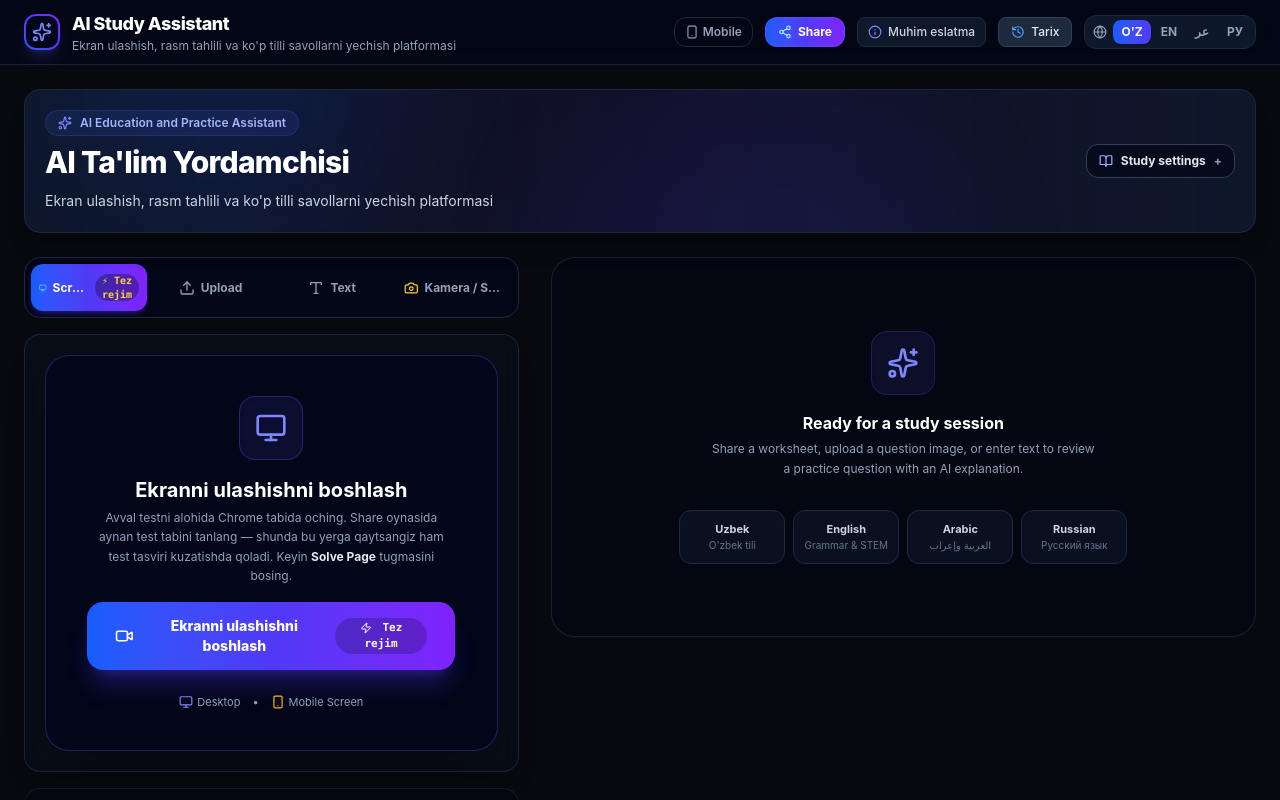
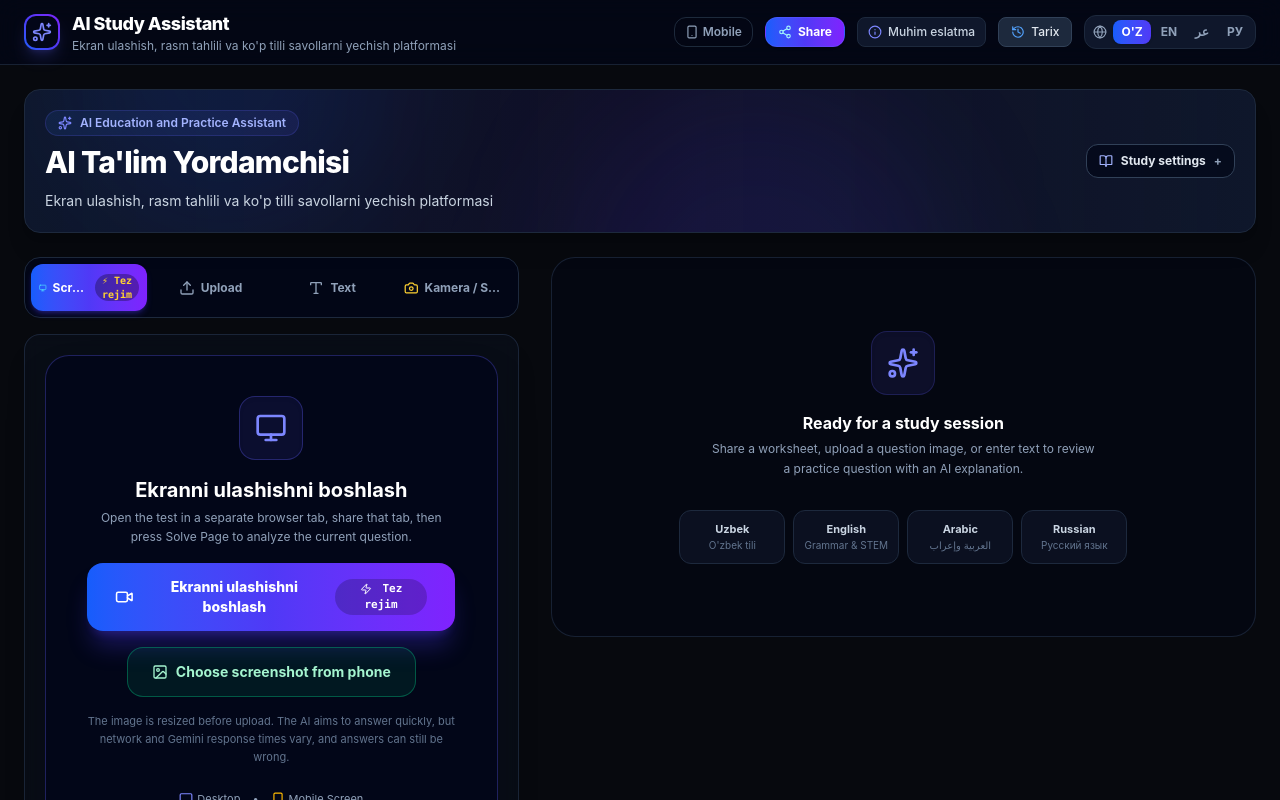
Before and after one commit to uzproguz-byte/AI-secret-App, a React (Vite) app: page / in a window 1280 px wide. Shown: the top 800 px of the page. Built offline with nearby package versions, Linux system fonts and the light colour scheme.

Commit message:
fix: add Android screenshot fallback to main screen solver

```diff
--- a/src/components/ScreenSharePanel.tsx
+++ b/src/components/ScreenSharePanel.tsx
@@ -5,6 +5,7 @@ import {
   AlertCircle,
   RefreshCw,
   Video,
+  Image as ImageIcon,
   Eye,
   Sparkles,
   Zap,
@@ -76,6 +77,8 @@ export const ScreenSharePanel: React.FC<Props> = ({
   isRtl,
 }) => {
   const videoRef = useRef<HTMLVideoElement | null>(null);
+  const screenshotInputRef = useRef<HTMLInputElement | null>(null);
+  const isMobileBrowser = /Android|iPhone|iPad|iPod|Mobile/i.test(navigator.userAgent);
   const streamRef = useRef<MediaStream | null>(null);
   const baselineSignatureRef = useRef<number[] | null>(null);
   const autoAnalysisInFlightRef = useRef(false);
@@ -87,6 +90,7 @@ export const ScreenSharePanel: React.FC<Props> = ({
   const [capturedPreview, setCapturedPreview] = useState<string | null>(null);
   const [autoSolveActive, setAutoSolveActive] = useState<boolean>(false);
   const [autoQuestionCount, setAutoQuestionCount] = useState<number>(0);
+  const [isPreparingScreenshot, setIsPreparingScreenshot] = useState<boolean>(false);
 
   // Stop sharing cleanup
   const stopScreenShare = useCallback(() => {
@@ -240,7 +244,8 @@ export const ScreenSharePanel: React.FC<Props> = ({
       if (autoTriggered) setAutoQuestionCount((count) => count + 1);
       // Higher vision resolution is intentional: it helps separate adjacent questions
       // and read small option labels. The server still returns quickly where possible.
-      onAnalyzeFrame(dataUrl, false);
+      // Fast mode reduces vision latency; the model is instructed to say when unsure rather than guess.
+      onAnalyzeFrame(dataUrl, true);
     } catch (err: any) {
       console.error('Frame capture error:', err);
       setErrorMessage('Could not capture the shared screen. Please try again.');
@@ -248,6 +253,43 @@ export const ScreenSharePanel: React.FC<Props> = ({
     }
   }, [isLoading, onAnalyzeFrame, autoSolveActive]);
 
+  // Android Chrome usually cannot provide a webpage with a live device-screen stream.
+  // Offer a file picker in the main Screen Share panel as a reliable mobile fallback.
+  const handleMobileScreenshot = async (event: React.ChangeEvent<HTMLInputElement>) => {
+    const file = event.target.files?.[0];
+    event.target.value = '';
+    if (!file) return;
+    if (!file.type.startsWith('image/')) { setErrorMessage('Choose a screenshot image (PNG, JPG, or WEBP).'); return; }
+    if (file.size > 20 * 1024 * 1024) { setErrorMessage('That image is over 20 MB. Choose a smaller screenshot.'); return; }
+    setIsPreparingScreenshot(true);
+    setErrorMessage(null);
+    try {
+      const dataUrl = await new Promise<string>((resolve, reject) => {
+        const reader = new FileReader();
+        reader.onerror = () => reject(new Error('Could not read that image. Please choose it again.'));
+        reader.onload = () => resolve(String(reader.result || ''));
+        reader.readAsDataURL(file);
+      });
+      const image = await new Promise<HTMLImageElement>((resolve, reject) => {
+        const img = new Image();
+        img.onload = () => resolve(img);
+        img.onerror = () => reject(new Error('That image could not be opened. Try another screenshot.'));
+        img.src = dataUrl;
+      });
+      const scale = Math.min(1, 1440 / Math.max(image.naturalWidth, image.naturalHeight));
+      const canvas = document.createElement('canvas');
+      canvas.width = Math.max(1, Math.round(image.naturalWidth * scale));
+      canvas.height = Math.max(1, Math.round(image.naturalHeight * scale));
+      const context = canvas.getContext('2d');
+      if (!context) throw new Error('Image processing is unavailable in this browser.');
+      context.drawImage(image, 0, 0, canvas.width, canvas.height);
+      const optimizedImage = canvas.toDataURL('image/jpeg', 0.86);
+      setCapturedPreview(optimizedImage);
+      onAnalyzeFrame(optimizedImage, true);
+    } catch (error: any) {
+      setErrorMessage(error?.message || 'Could not prepare that screenshot. Please try again.');
+    } finally { setIsPreparingScreenshot(false); }
+  };
   // Release the auto-solve lock only after the current AI request has finished.
   // Keep the old baseline so a question change that happens during analysis is not missed.
   useEffect(() => {
@@ -448,7 +490,9 @@ export const ScreenSharePanel: React.FC<Props> = ({
                 {t.startScreenShare}
               </h3>
               <p className="text-xs text-slate-400 leading-relaxed">
-                Avval testni alohida Chrome tabida oching. Share oynasida aynan test tabini tanlang — shunda bu yerga qaytsangiz ham test tasviri kuzatishda qoladi. Keyin <strong className="text-slate-200">Solve Page</strong> tugmasini bosing.
+                {isMobileBrowser
+                  ? 'Android Chrome usually cannot stream your entire phone screen to a normal webpage. Take a phone screenshot, then choose it below to analyze it here. Live screen sharing remains available on supported desktop browsers.'
+                  : 'Open the test in a separate browser tab, share that tab, then press Solve Page to analyze the current question.'}
               </p>
             </div>
 
@@ -464,6 +508,24 @@ export const ScreenSharePanel: React.FC<Props> = ({
               </span>
             </button>
 
+            <input
+              ref={screenshotInputRef}
+              type="file"
+              accept="image/*"
+              onChange={handleMobileScreenshot}
+              className="hidden"
+              aria-label="Choose a phone screenshot"
+            />
+            <button
+              type="button"
+              onClick={() => screenshotInputRef.current?.click()}
+              disabled={isLoading || isPreparingScreenshot}
+              className="w-full sm:w-auto inline-flex items-center justify-center gap-2 px-6 py-3.5 rounded-2xl border border-emerald-500/40 bg-emerald-500/10 hover:bg-emerald-500/20 text-emerald-200 font-bold text-sm disabled:opacity-60"
+            >
+              {isPreparingScreenshot ? <RefreshCw className="w-4 h-4 animate-spin" /> : <ImageIcon className="w-4 h-4" />}
+              <span>{isPreparingScreenshot ? "Preparing screenshot…" : "Choose screenshot from phone"}</span>
+            </button>
+            <p className="text-[11px] text-slate-500 leading-relaxed">The image is resized before upload. The AI aims to answer quickly, but network and Gemini response times vary, and answers can still be wrong.</p>
             <div className="pt-2 flex items-center justify-center gap-3 text-[11px] text-slate-400">
               <span className="flex items-center gap-1">
                 <Monitor className="w-3.5 h-3.5 text-indigo-400" /> Desktop
```
